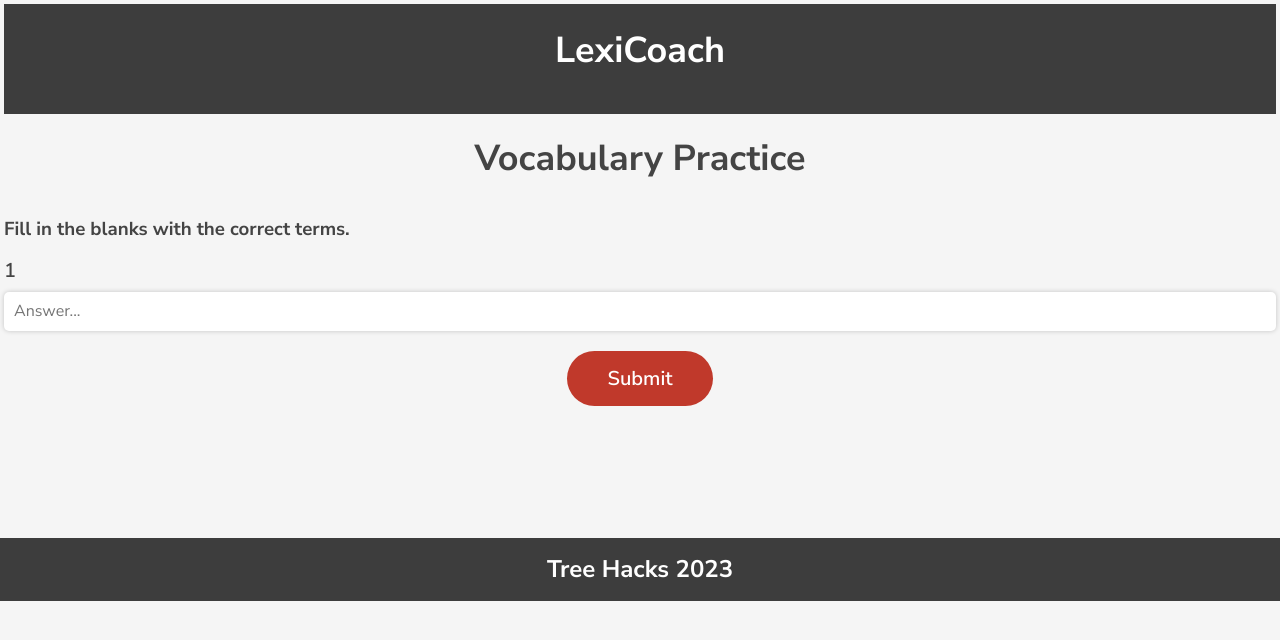
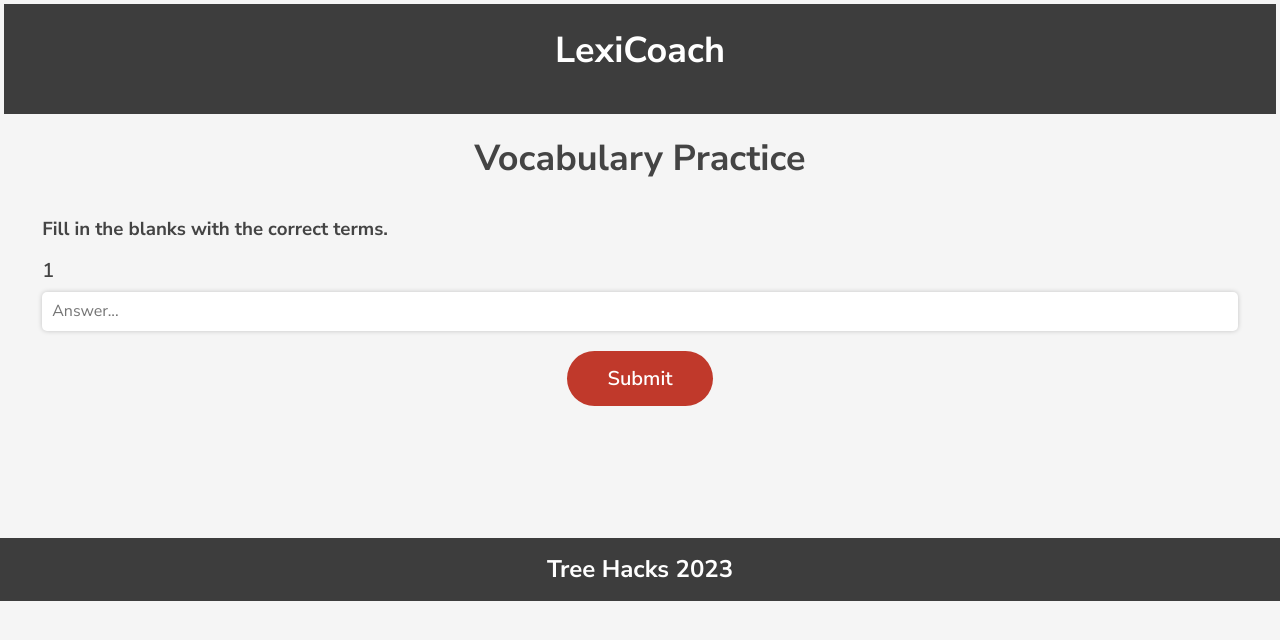
Before and after one commit to grizzledwarvet23/LexiCoach, a Flask app: template templates/practice.html in a window 1280 px wide. Shown: the top 640 px of the page. Run offline with Flask 3, Linux system fonts and the light colour scheme; the template is opened without the code that fills it: most values are stand-ins (such as "Sample title", 1, 10 or a date in 2020).

Commit message:
fixed margin on practice

```diff
--- a/static/style.css
+++ b/static/style.css
@@ -164,7 +164,10 @@ textarea {
 	place-items: center;
 	width: 100%;
 }
-
+.contentmain{
+	margin-left: 3%;
+	margin-right: 3%;
+}
 .create-button {
 	display: block;
 	/* background-color: #3d3d3d; */
--- a/templates/practice.html
+++ b/templates/practice.html
@@ -11,6 +11,8 @@
 	<div class="container">
 		<button class="home-button" onclick="goToHome()"><h1 class="title">LexiCoach</h1></button>
 		<h1 class="title">Vocabulary Practice</h1>
+
+		<div class = "contentmain">
 		<h3><strong id="scoreholder"></strong></h3>
 		<h3>Fill in the blanks with the correct terms.</h3>
 
@@ -25,6 +27,7 @@
 
 			<button class="donate-btn" type="button" id="grader" onclick="grade()">Submit</button>
 		</form>
+		</div>
 	</div>
 
 	<script src="{{ url_for('static', filename='script.js') }}"></script>
```
Also changed, not shown: instance/sockmarket.db.
